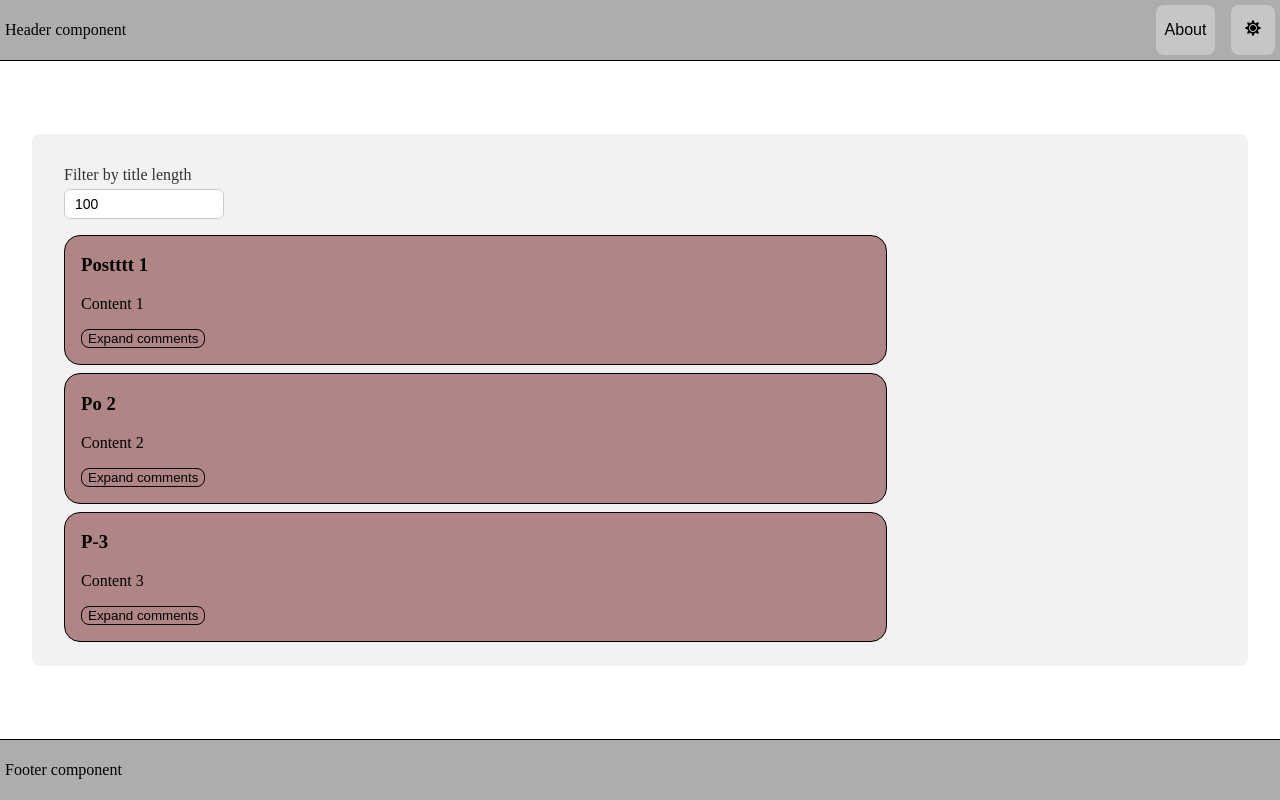
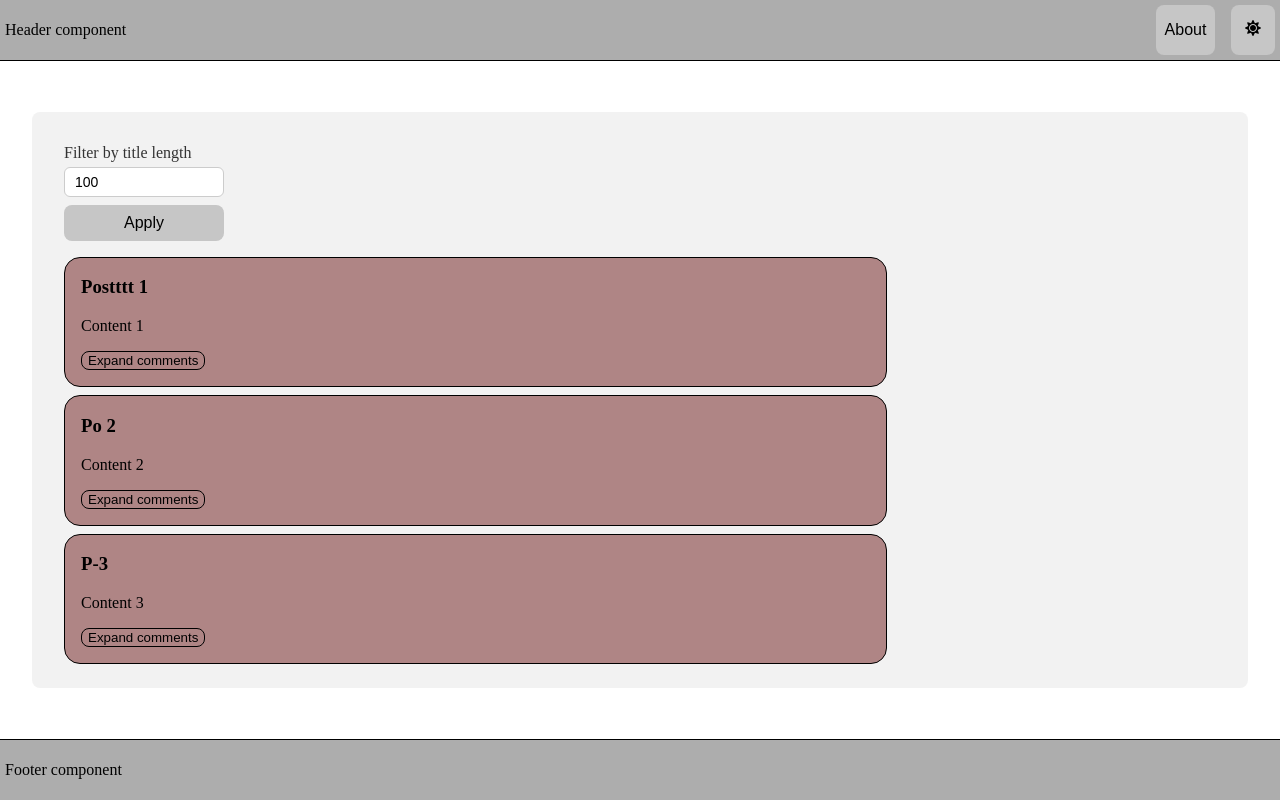
Before and after one commit to ivonchikk/react-intensive-ivonchik, a React (Vite) app: page / in a window 1280 px wide. Built offline with nearby package versions, Linux system fonts and the light colour scheme.

Commit message:
made edits to homework 3

```diff
--- a/src/features/PostLengthFilter/ui/PostLengthFilter .tsx
+++ b/src/features/PostLengthFilter/ui/PostLengthFilter .tsx
@@ -1,22 +1,25 @@
-import { memo, type ReactNode } from "react";
-import classes from "./postLengthFilter.module.css"
+import { memo, useState, type ReactNode } from "react";
+import classes from "./postLengthFilter.module.css";
+import { Button } from "../../../shared/ui/Button/StandardButton/Button";
 
 interface PostLengthFilterProps {
-  value: number;
   onChange: (value: number) => void;
   children: ReactNode;
 }
 
-export const PostLengthFilter = memo(({ value, onChange, children }: PostLengthFilterProps) => {
-    return(
-      <div className={classes.lengthFilter}>
+export const PostLengthFilter = memo(({ onChange, children }: PostLengthFilterProps) => {
+  const [value, setValue] = useState(100);
+
+  return (
+    <div className={classes.lengthFilter}>
       <label className={classes.label}>{children}</label>
       <input
-      className={classes.input}
-      type="number"
-      value={value}
-      onChange={e => onChange(Number(e.target.value))}
+        className={classes.input}
+        type="number"
+        defaultValue={value}
+        onChange={(e) => setValue(Number(e.target.value))}
       />
-      </div>
-    )
+      <Button className={classes.button} onClick={() => onChange(value)}> Apply </Button>
+    </div>
+  );
 });
--- a/src/features/PostLengthFilter/ui/postLengthFilter.module.css
+++ b/src/features/PostLengthFilter/ui/postLengthFilter.module.css
@@ -23,3 +23,18 @@
   border-color: #4a90e2;
   box-shadow: 0 0 0 2px rgba(74, 144, 226, 0.25);
 }
+
+.button {
+  border-radius: 8px;
+  border: 1px solid transparent;
+  margin-top: 0.5rem;
+  padding: 0.5rem;
+  font-size: 1em;
+  background-color: #c6c6c6;
+  cursor: pointer;
+  transition: border-color 0.25s;
+}
+
+.button:hover {
+  background-color: #d2d2d2;
+}
--- a/src/shared/ui/Modal/Modal.tsx
+++ b/src/shared/ui/Modal/Modal.tsx
@@ -1,6 +1,6 @@
 import type { ReactNode } from "react";
 import { createPortal } from "react-dom";
-import "./modal.css";
+import classes from './modal.module.css';
 
 interface ModalProps {
   children: ReactNode;
@@ -10,8 +10,8 @@ interface ModalProps {
 
 export function Modal({ children, active, setActive }: ModalProps) {
   return createPortal(
-    <div className={active ? "modal active" : "modal"} onClick={setActive}>
-      <div className="modal_content" onClick={(e) => e.stopPropagation()}>
+    <div className={`${classes.modal} ${active ? classes.active : ''}`} onClick={setActive}>
+      <div className = {classes.modal_content} onClick={(e) => e.stopPropagation()}>
         {children}
       </div>
     </div>,
--- a/src/widgets/CommentList/ui/CommentList.tsx
+++ b/src/widgets/CommentList/ui/CommentList.tsx
@@ -14,7 +14,7 @@ export const CommentList = memo(({ comments }: CommentListProps) => {
   }, []);
 
   return (
-    <div className="comments">
+    <div>
       <Button className={classes.button} onClick={toggleComments}>
         {isExpanded ? 'Collapse comments' : 'Expand comments'}
       </Button>
--- a/src/widgets/PostList/PostList.tsx
+++ b/src/widgets/PostList/PostList.tsx
@@ -4,20 +4,19 @@ import { withLoading } from "../../shared/lib/hoc/withLoading";
 import type { Post } from "../../entities/post/ui/interface";
 import { filterByLength } from "../../features/PostLengthFilter/lib/filterByLength";
 import { PostLengthFilter } from "../../features/PostLengthFilter/ui/PostLengthFilter ";
-import classes from "./postList.module.css"
+import classes from "./postList.module.css";
 
 const PostListBase = ({ posts }: { posts: Post[] }) => {
-  if (!posts.length) return <div>The list is empty</div>;
-
   const [minLength, setMinLength] = useState(100);
 
   const handleChange = useCallback((length: number) => setMinLength(length), []);
 
   const filteredPosts = useMemo(() => filterByLength(posts, minLength), [posts, minLength]);
 
+  if (!posts.length) return <div>The list is empty</div>;
   return (
     <div className={classes.postList}>
-      <PostLengthFilter value={minLength} onChange={handleChange}>{'Filter by title length'}</PostLengthFilter>
+      <PostLengthFilter onChange={handleChange}>{"Filter by title length"}</PostLengthFilter>
       {filteredPosts.map((post) => (
         <PostCard key={post.id} post={post} />
       ))}
```
Also changed, not shown: src/shared/ui/Button/StandardButton/Button.tsx (+4 -4 lines), src/shared/ui/Modal/modal.module.css (renamed from src/shared/ui/Modal/modal.css).
